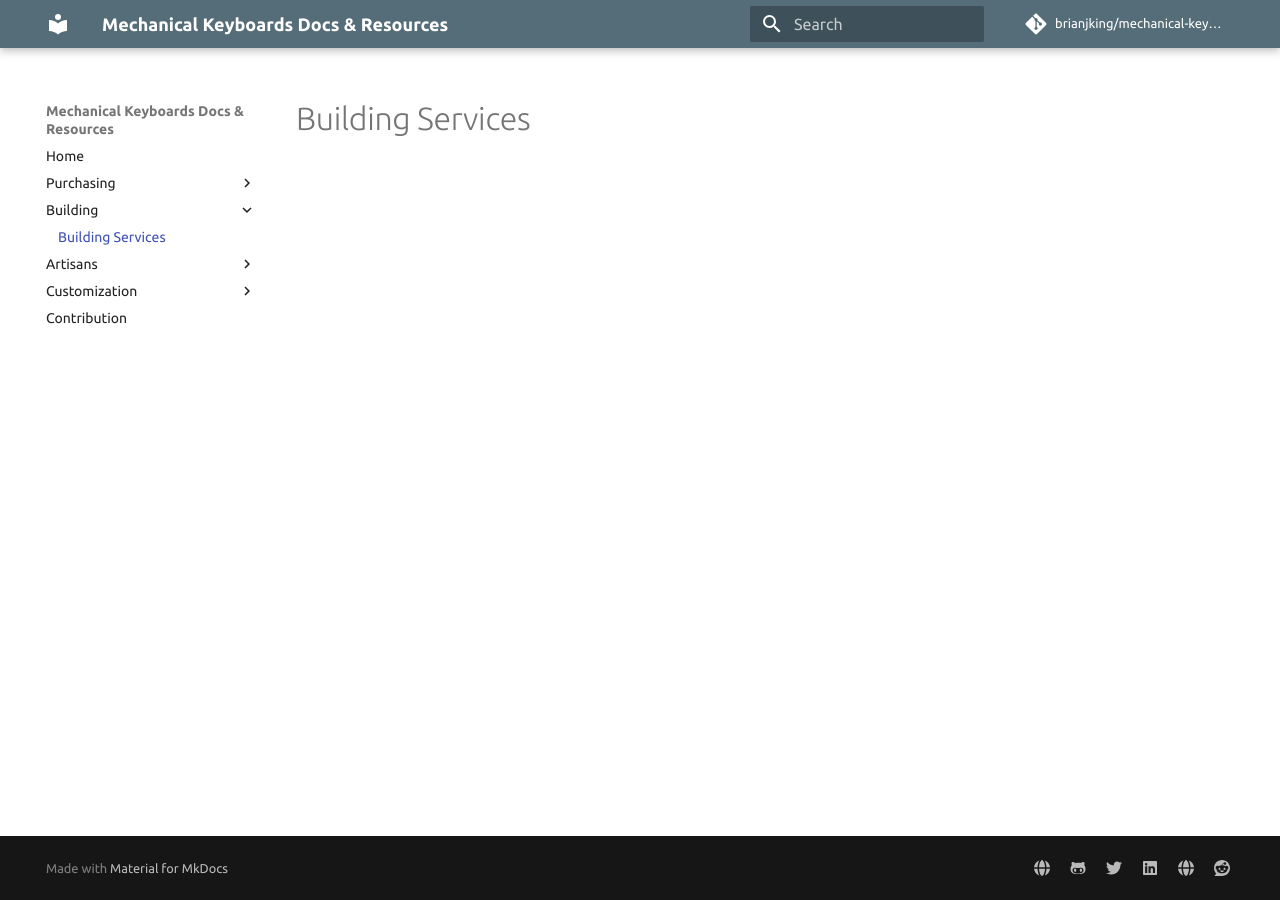
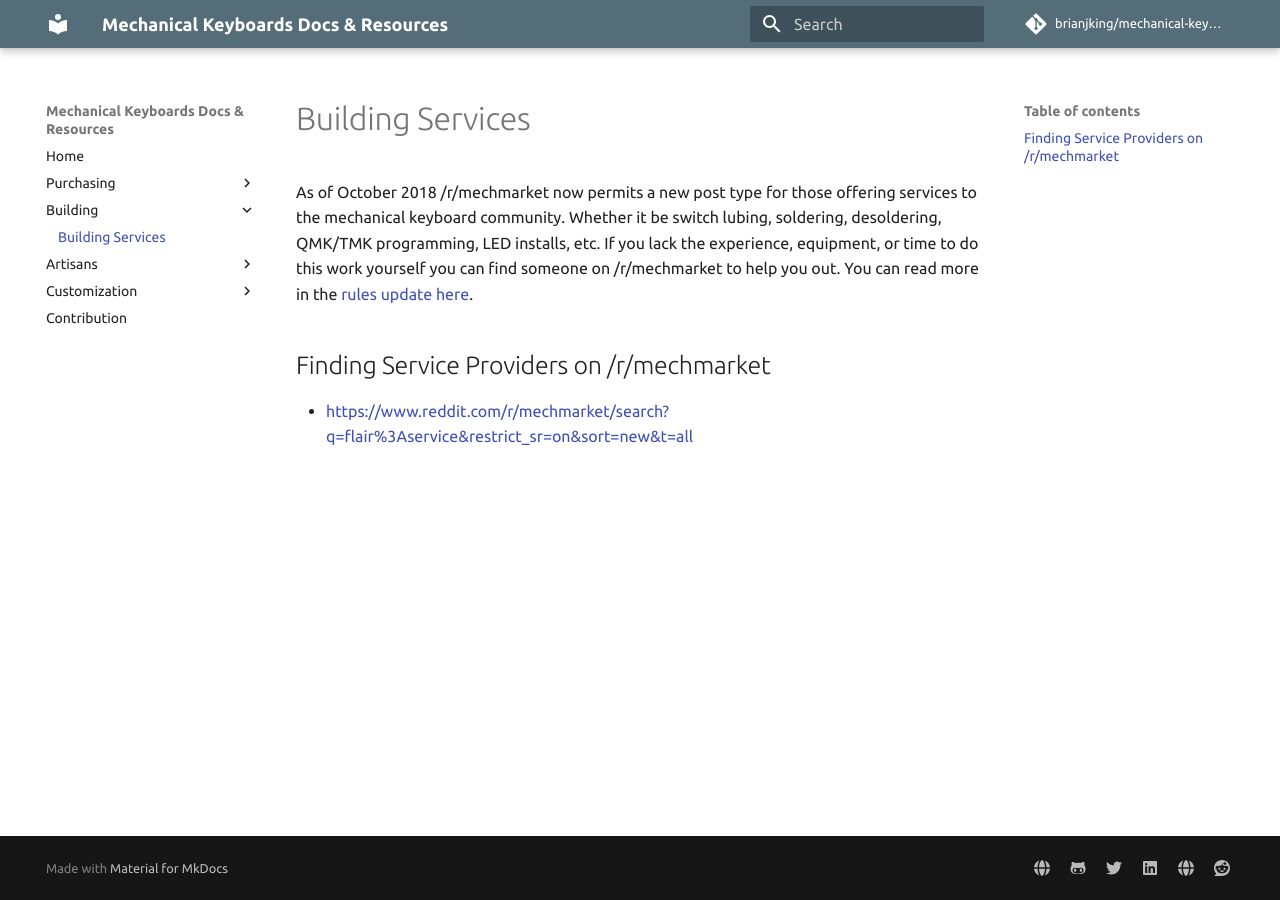
Before and after one commit to brianjking/mechanical-keyboards, an MkDocs documentation site: the page built from docs/building/building-services.md, in a window 1280 px wide. Built offline with MkDocs 1.6.1 and Material for MkDocs 9.7.7, drawn with Linux system fonts in a browser that asks for light colours; comment, search, counter and statistics services are not loaded.

Commit message:
Add building services content

```diff
--- a/docs/building/building-services.md
+++ b/docs/building/building-services.md
@@ -1 +1,8 @@
 # Building Services
+
+As of October 2018 /r/mechmarket now permits a new post type for those offering services to the mechanical keyboard community. Whether it be switch lubing, soldering, desoldering, QMK/TMK programming, LED installs, etc. If you lack the experience, equipment, or time to do this work yourself you can find someone on /r/mechmarket to help you out. You can read more in the [rules update here](https://www.reddit.com/r/mechmarket/comments/9pd4kh/meta_rule_updates_galore/).
+
+## Finding Service Providers on /r/mechmarket
+
+
+* https://www.reddit.com/r/mechmarket/search?q=flair%3Aservice&restrict_sr=on&sort=new&t=all
```
